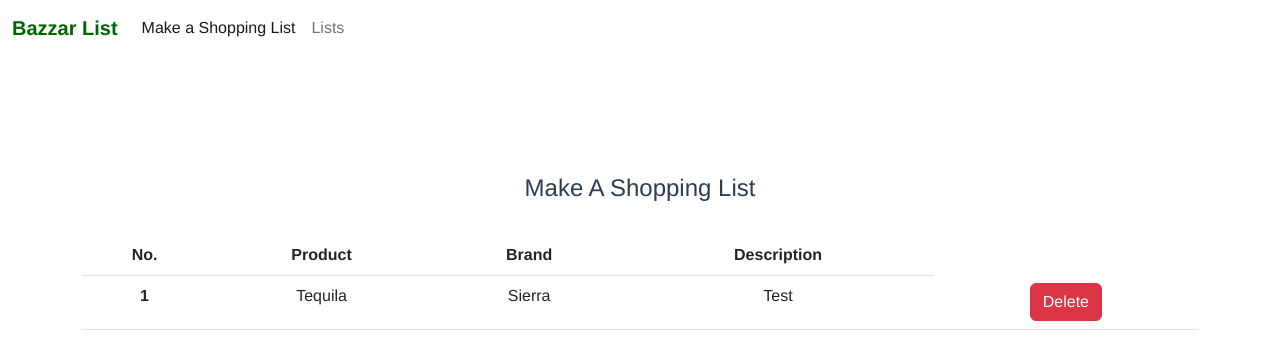
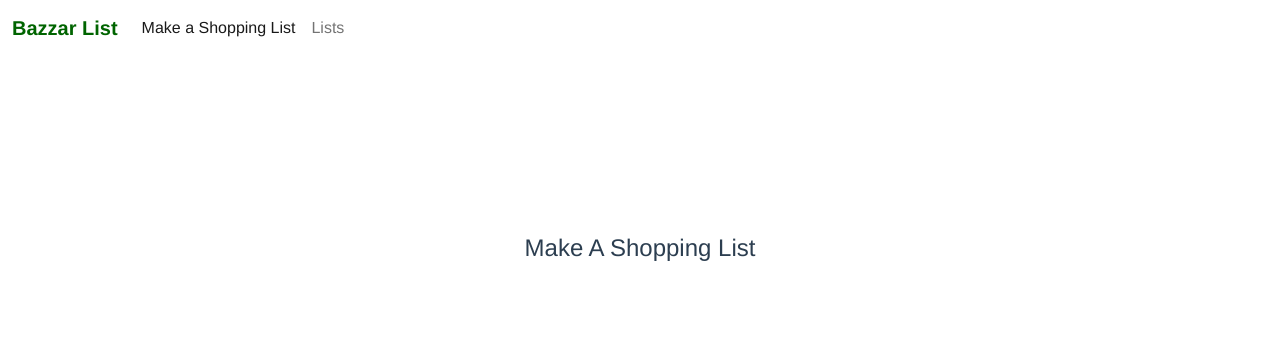
Before and after one commit to parhamrahmani/bazaar-list-frontend, a Vue app: page /shoppingListMaker in a window 1280 px wide. Shown: the top 360 px of the page. Built offline with nearby package versions, Linux system fonts and the light colour scheme.

Commit message:
update gitignore

```diff
--- a/src/views/ShoppingListView.vue
+++ b/src/views/ShoppingListView.vue
@@ -4,32 +4,7 @@
       <div class="row d-flex justify-content-center align-items-center h-100">
         <div class="col">
               <h4 class="text-center my-3 pb-3">Make A Shopping List</h4>
-
-             <table class="table mb-4">
-                <thead>
-                <tr>
-                  <th scope="col">No.</th>
-                  <th scope="col">Product</th>
-                  <th scope="col">Brand</th>
-                  <th scope="col">Description</th>
-                </tr>
-                </thead>
-                <tbody>
-                <tr>
-                  <th scope="row">1</th>
-                  <td> Tequila </td>
-                  <td>Sierra</td>
-                  <td>
-                    Test
-                  </td>
-                  <td> <button type="submit" class="btn btn-danger">Delete</button></td>
-
-                </tr>
-
-                </tbody>
-              </table>
-
-            </div>
+        </div>
           </div>
         </div>
   </section>
```
Also changed, not shown: 1 other file (tests, documents, lock files or other folders).
